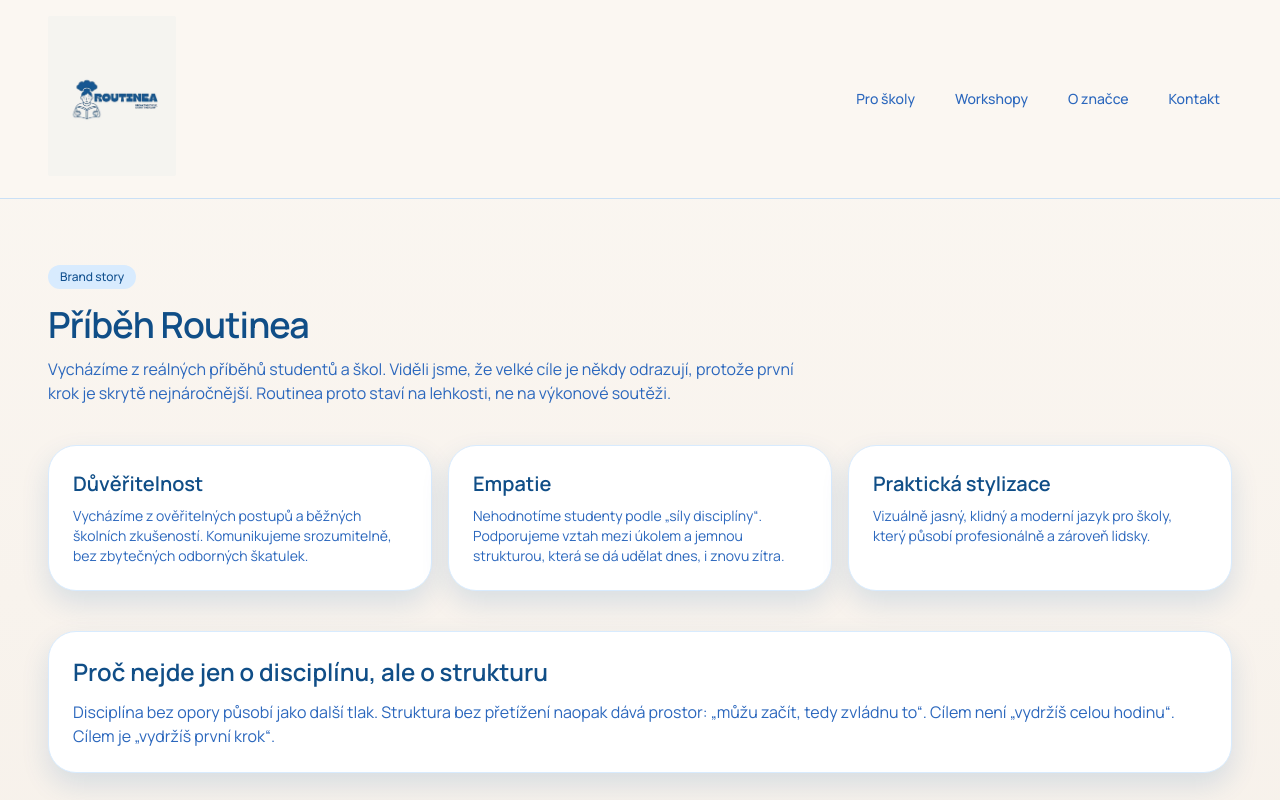
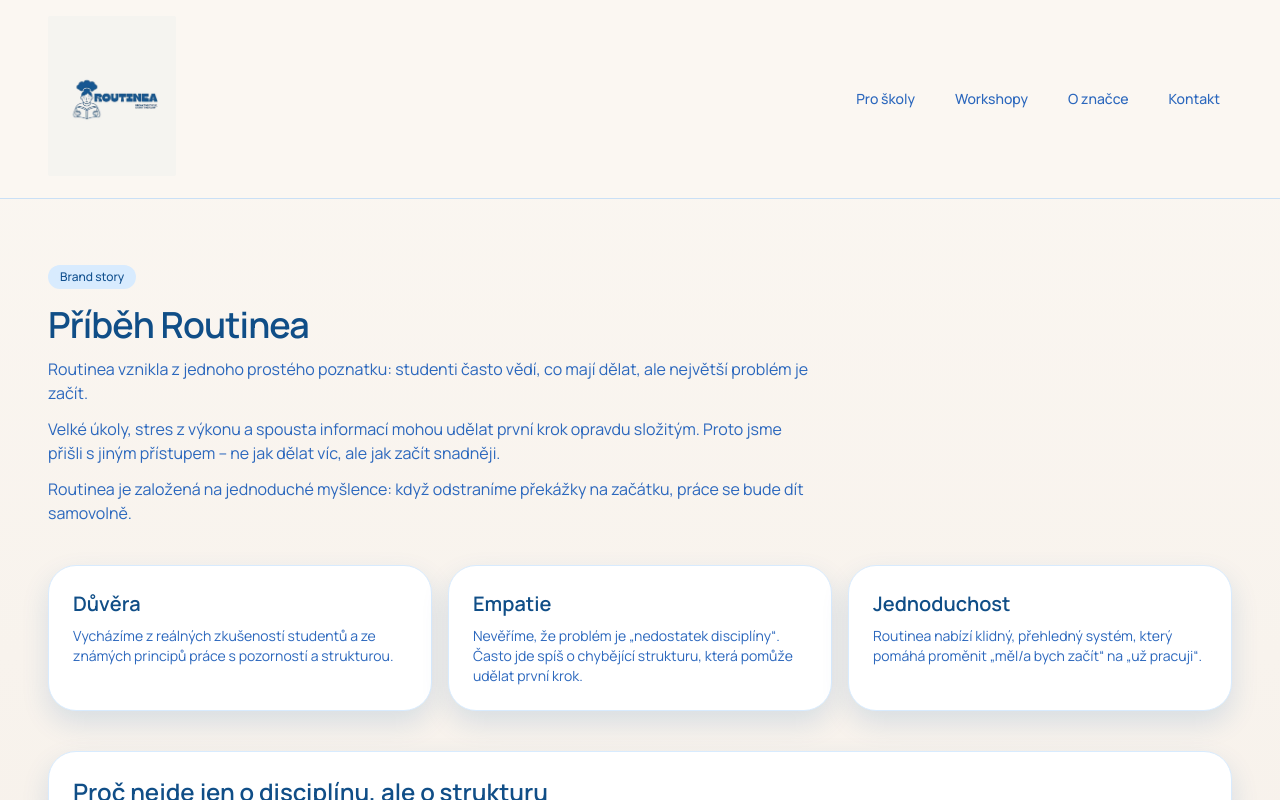
Before and after one commit to Samo878/Routinea_web, a Next.js app: page /about in a window 1280 px wide. Shown: the top 800 px of the page. Built offline with nearby package versions, Linux system fonts and the light colour scheme; no server answers.

Commit message:
Update Routinea website text

```diff
--- a/app/about/page.tsx
+++ b/app/about/page.tsx
@@ -9,32 +9,40 @@ export default function AboutPage() {
         <p className="chip">Brand story</p>
         <h1 className="section-heading mt-4">Příběh Routinea</h1>
         <p className="mt-3 max-w-3xl text-stone-700">
-          Vycházíme z reálných příběhů studentů a škol. Viděli jsme, že velké cíle je
-          někdy odrazují, protože první krok je skrytě nejnáročnější. Routinea proto staví
-          na lehkosti, ne na výkonové soutěži.
+          Routinea vznikla z jednoho prostého poznatku: studenti často vědí, co mají dělat, ale
+          největší problém je začít.
+        </p>
+        <p className="mt-3 max-w-3xl text-stone-700">
+          Velké úkoly, stres z výkonu a spousta informací mohou udělat první krok opravdu
+          složitým. Proto jsme přišli s jiným přístupem – ne jak dělat víc, ale jak začít
+          snadněji.
+        </p>
+        <p className="mt-3 max-w-3xl text-stone-700">
+          Routinea je založená na jednoduché myšlence: když odstraníme překážky na začátku,
+          práce se bude dít samovolně.
         </p>
       </section>
 
       <section className="grid gap-4 md:grid-cols-3">
         <article className="card">
-          <h2 className="text-xl font-semibold text-stone-900">Důvěřitelnost</h2>
+          <h2 className="text-xl font-semibold text-stone-900">Důvěra</h2>
           <p className="mt-2 text-sm text-stone-700">
-            Vycházíme z ověřitelných postupů a běžných školních zkušeností. Komunikujeme
-            srozumitelně, bez zbytečných odborných škatulek.
+            Vycházíme z reálných zkušeností studentů a ze známých principů práce s
+            pozorností a strukturou.
           </p>
         </article>
         <article className="card">
           <h2 className="text-xl font-semibold text-stone-900">Empatie</h2>
           <p className="mt-2 text-sm text-stone-700">
-            Nehodnotíme studenty podle „síly disciplíny“. Podporujeme vztah mezi úkolem a
-            jemnou strukturou, která se dá udělat dnes, i znovu zítra.
+            Nevěříme, že problém je „nedostatek disciplíny“. Často jde spíš o chybějící
+            strukturu, která pomůže udělat první krok.
           </p>
         </article>
         <article className="card">
-          <h2 className="text-xl font-semibold text-stone-900">Praktická stylizace</h2>
+          <h2 className="text-xl font-semibold text-stone-900">Jednoduchost</h2>
           <p className="mt-2 text-sm text-stone-700">
-            Vizuálně jasný, klidný a moderní jazyk pro školy, který působí profesionálně a
-            zároveň lidsky.
+            Routinea nabízí klidný, přehledný systém, který pomáhá proměnit „měl/a bych začít“
+            na „už pracuji“.
           </p>
         </article>
       </section>
@@ -42,9 +50,9 @@ export default function AboutPage() {
       <section className="card">
         <h2 className="text-2xl font-semibold text-stone-900">Proč nejde jen o disciplínu, ale o strukturu</h2>
         <p className="mt-3 text-stone-700">
-          Disciplína bez opory působí jako další tlak. Struktura bez přetížení naopak dává
-          prostor: „můžu začít, tedy zvládnu to“. Cílem není „vydržíš celou hodinu“.
-          Cílem je „vydržíš první krok“.
+          Problém není disciplína, ale začátek. Velký a nejasný úkol odrazuje, malý a jasný
+          krok naproti tomu umožní začít. Routinea tak nepomáhá jen výkonu, ale i prvnímu
+          kroku.
         </p>
       </section>
     </div>
```
Also changed, not shown: 1 other file (tests, documents, lock files or other folders).
